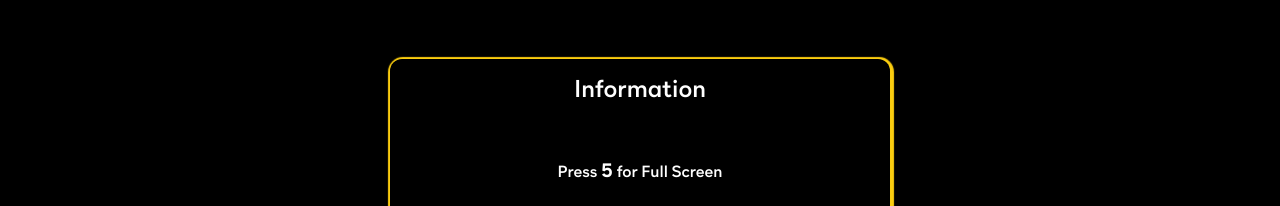
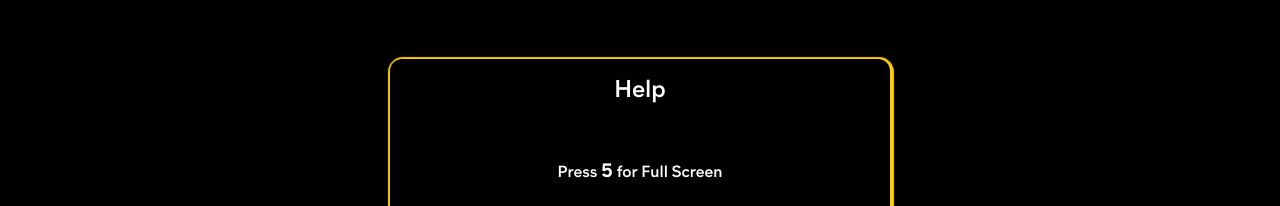
Before and after one commit to GoncaloBM/peacock-constrast-test, a React (Create React App) app: page / in a window 1280 px wide. Shown: the part 191-397 px from the top of the page. Built offline with nearby package versions, Linux system fonts and the light colour scheme; no server answers.

Commit message:
changes to help

```diff
--- a/src/App.css
+++ b/src/App.css
@@ -103,7 +103,7 @@ body {
     margin-top: 65px;
     width: 35px;
     height: 35px;
-    /* background: url('./images/help.svg') no-repeat; */
+    background: url('./images/help.svg') no-repeat;
 }
 
 .focusedMenu {
--- a/src/components/modal/modal.js
+++ b/src/components/modal/modal.js
@@ -15,7 +15,7 @@ function Modal(props) {
   useEventListener("keydown", backToApp);
   return (
     <div className={`${props.modalIsOpen ? "helpOpen" : "helpClosed"}`}>
-      <div className="tittleMenu">Information</div>
+      <div className="tittleMenu">Help</div>
       <p>
         Press <span style={{ fontWeight: "bold" , fontSize:'1.2rem'}}>5</span> for Full Screen
       </p>
```
Also changed, not shown: src/images/help (1).svg (added).
